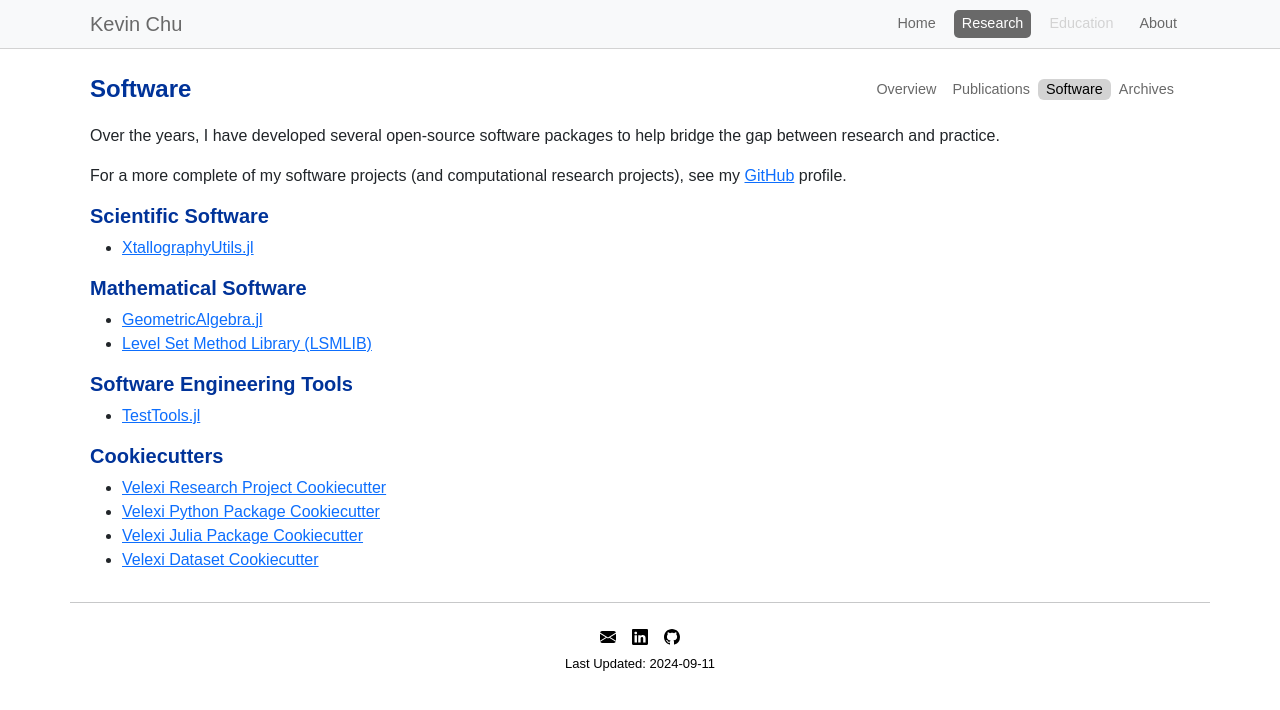
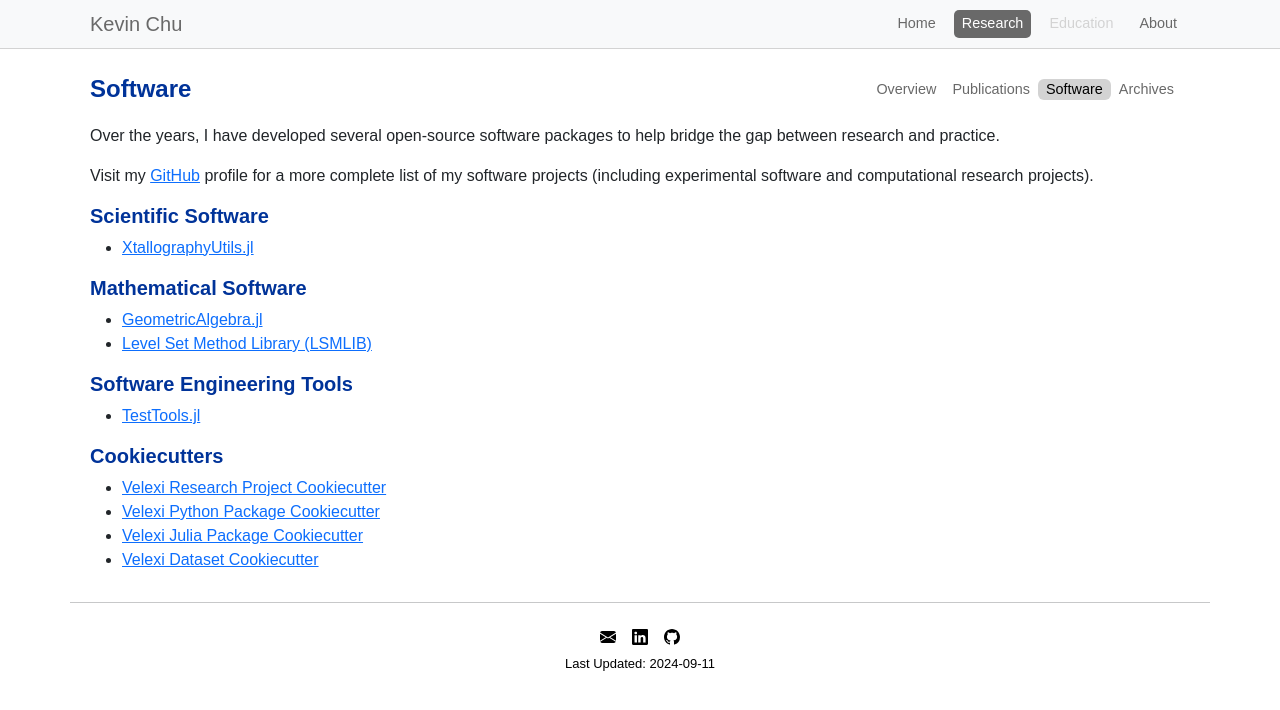
Before and after one commit to ktchu/ktchu.github.io, a Jekyll site: the page built from research/software.html, in a window 1280 px wide. Shown: the top 710 px of the page. Built offline with Jekyll 4.4.1, drawn with Linux system fonts in a browser that asks for light colours.

Commit message:
Update software page.

```diff
--- a/research/software.html
+++ b/research/software.html
@@ -9,8 +9,9 @@ Over the years, I have developed several open-source software packages to help b
 gap between research and practice.
 </p>
 
-For a more complete of my software projects (and computational research projects), see my
-<a href="https://github.com/ktchu">GitHub</a> profile.
+<p>
+Visit my <a href="https://github.com/ktchu">GitHub</a> profile for a more complete list of
+my software projects (including experimental software and computational research projects).
 </p>
 </section>
 
```
